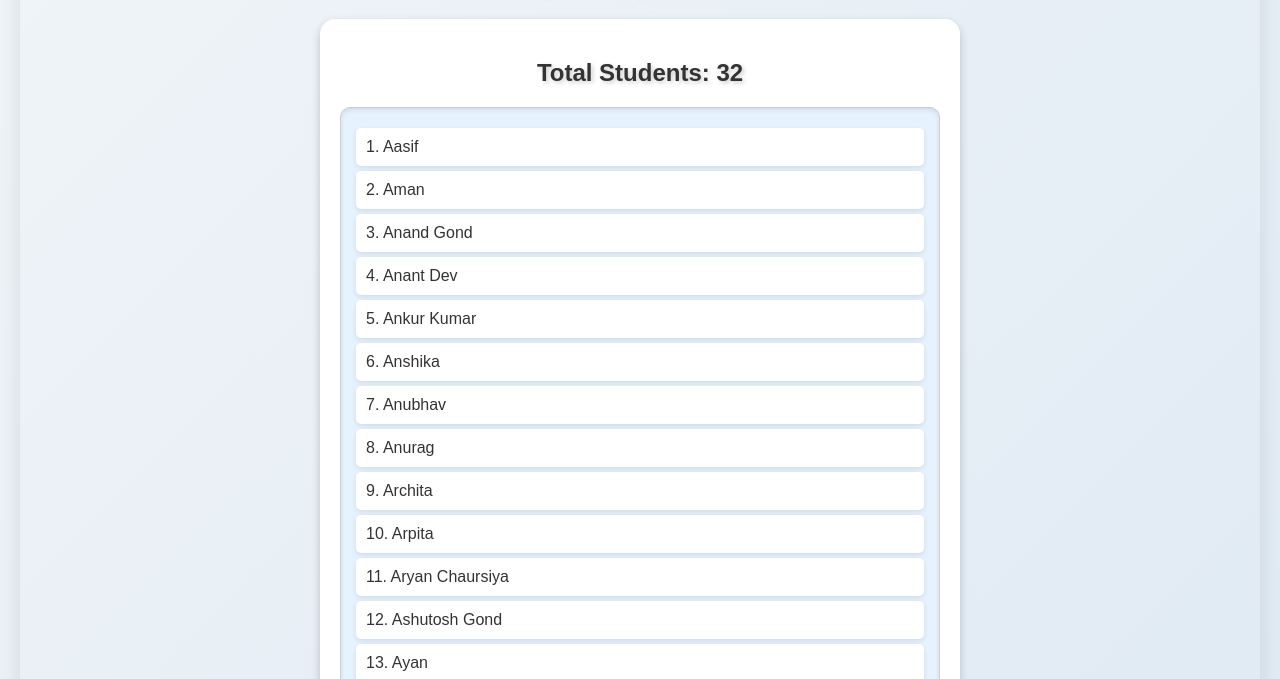
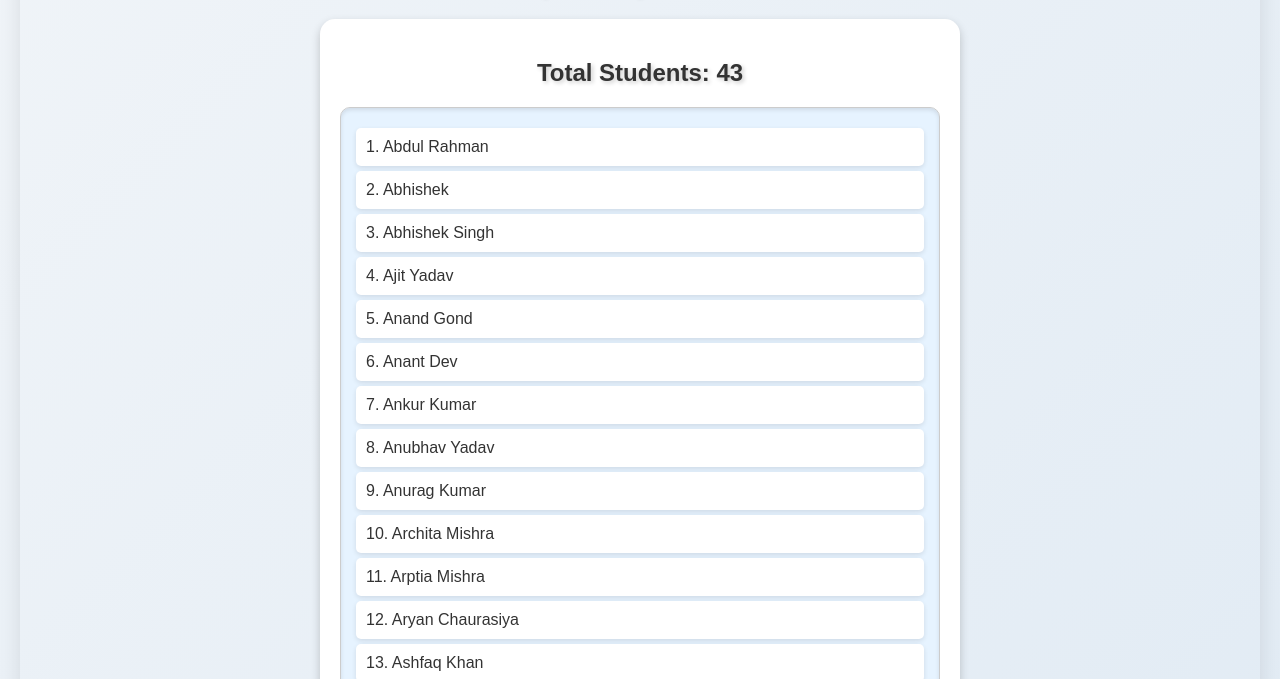
Before and after one commit to itcs-deoria/Trip, a plain HTML site: page index.html in a window 1280 px wide. Shown: the part 121-800 px from the top of the page. Drawn offline with Linux system fonts and the light colour scheme.

Commit message:
Add files via upload

```diff
--- a/index.html
+++ b/index.html
@@ -67,7 +67,8 @@
     </div>
 
     <script>
-        let students = ["Aasif", "Aman", "Anand Gond", "Anant Dev", "Ankur Kumar", "Anshika", "Anubhav", "Anurag", "Archita", "Arpita", "Aryan Chaursiya", "Ashutosh Gond", "Ayan", "Avinash Yadav", "Avinash Yadav", "Bipin Prajapati", "Golu Sharma", "Irfan Ansari", "Kaif", "Naitik Chaturvedi", "Paridhi", "Rajan Chauhan", "Rahul Prajapati", "Roshan Singh", "Sanjeeta", "Shivansh Singh", "Sonali", "Sumit Vishwakarma", "Sunidhi", "Vijay", "Vishal", "Zaid"];
+        let students = ["Abdul Rahman", "Abhishek", "Abhishek Singh", "Ajit Yadav", "Anand Gond", "Anant Dev", "Ankur Kumar", "Anubhav Yadav", "Anurag Kumar", "Archita Mishra", "Arptia Mishra", "Aryan Chaurasiya", "Ashfaq Khan", "Ashutosh Gond", "Aasif", "Avinash Yadav", "Avinash Yadav", "Ayush", "Ayan Ansari", "Bipin", "Divyansh Singh", "Golu Sharma", "Irfan", "Irfan Ansari", "Irfan Ansari", "Kaif", "Manjeet Chauhan", "Naitik Chautervedi", "Nitish", "Prince", "Rajan Chauhan", "Rahul Prajapati", "Rohan Singh", "Shivansh Singh", "Shudhanshu Sharma", "Sonali", "Sumit Vishwakarma", "Sunidhi", "Suraj", "Vijay", "Vishal Chauhan", "Yuvraj", "Zaid"];
+
 
 
         const tripCost = 30000;
```
